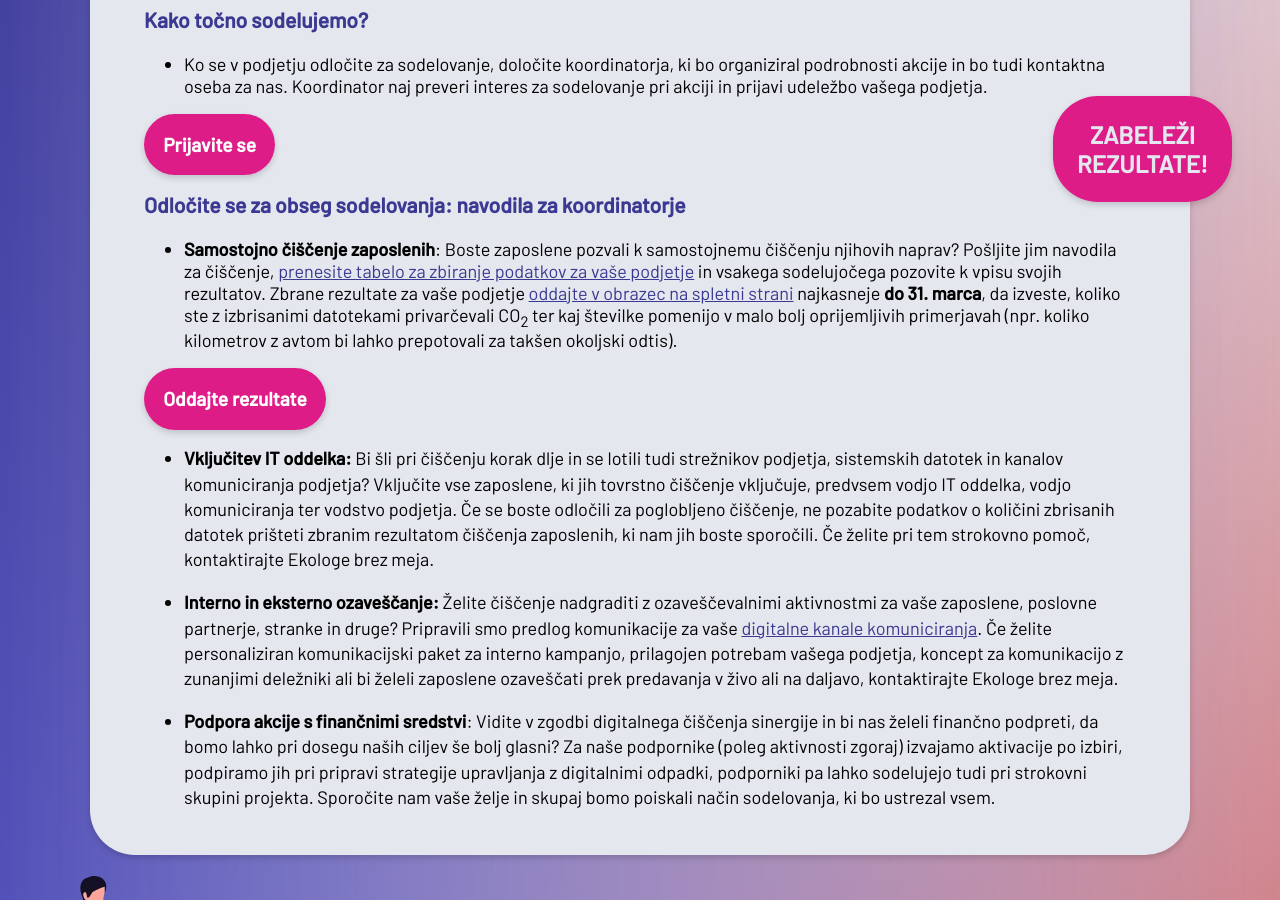
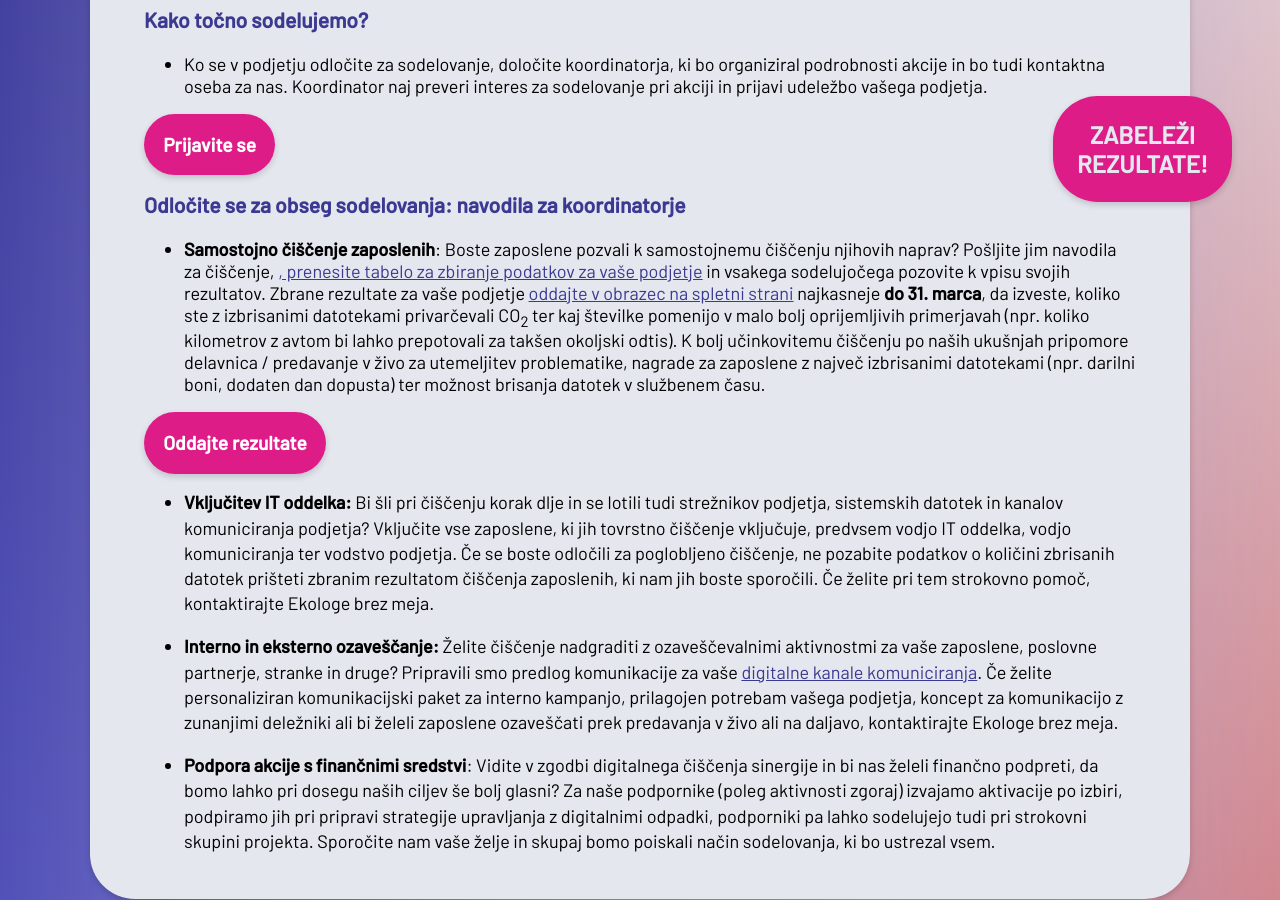
Before and after one commit to ewba/dcd-si, a Jekyll site: the page built from podjetje.md, in a window 1280 px wide and 900 px high, scrolled down 510 px. Built offline with Jekyll 4.4.1, drawn with Linux system fonts in a browser that asks for light colours.

Commit message:
Update podjetje.md

```diff
--- a/podjetje.md
+++ b/podjetje.md
@@ -17,7 +17,7 @@
 </div>
 
 ### Odločite se za obseg sodelovanja: navodila za koordinatorje
-- **Samostojno čiščenje zaposlenih**: Boste zaposlene pozvali k samostojnemu čiščenju njihovih naprav? Pošljite jim navodila za čiščenje, <a href="https://docs.google.com/spreadsheets/d/1QiAlI4AaGp24_rOKqpIe1AJVLWCjUqn0M_M3Ng7uquY/edit#gid=0" target="_blank" rel="noopener">prenesite tabelo za zbiranje podatkov za vaše podjetje</a> in vsakega sodelujočega pozovite k vpisu svojih rezultatov. Zbrane rezultate za vaše podjetje [oddajte v obrazec na spletni strani]({{ site.submitURL }}) najkasneje **do 31. marca**, da izveste, koliko ste z izbrisanimi  datotekami privarčevali  CO<sub>2</sub> ter kaj številke pomenijo v malo bolj oprijemljivih primerjavah (npr. koliko kilometrov z avtom bi lahko prepotovali za takšen okoljski odtis).
+- **Samostojno čiščenje zaposlenih**: Boste zaposlene pozvali k samostojnemu čiščenju njihovih naprav? Pošljite jim navodila za čiščenje, <a href="https://docs.google.com/spreadsheets/d/1QiAlI4AaGp24_rOKqpIe1AJVLWCjUqn0M_M3Ng7uquY/edit#gid=0" target="_blank" rel="noopener">, prenesite tabelo za zbiranje podatkov za vaše podjetje</a> in vsakega sodelujočega pozovite k vpisu svojih rezultatov. Zbrane rezultate za vaše podjetje [oddajte v obrazec na spletni strani]({{ site.submitURL }}) najkasneje **do 31. marca**, da izveste, koliko ste z izbrisanimi  datotekami privarčevali  CO<sub>2</sub> ter kaj številke pomenijo v malo bolj oprijemljivih primerjavah (npr. koliko kilometrov z avtom bi lahko prepotovali za takšen okoljski odtis). K bolj učinkovitemu čiščenju po naših ukušnjah pripomore delavnica / predavanje v živo za utemeljitev problematike, nagrade za zaposlene z največ izbrisanimi datotekami (npr. darilni boni, dodaten dan dopusta) ter možnost brisanja datotek v službenem času.
 
 <div class="btnpad">
 <a class="button" href="{{ site.submitURL }}">Oddajte rezultate</a>
```
